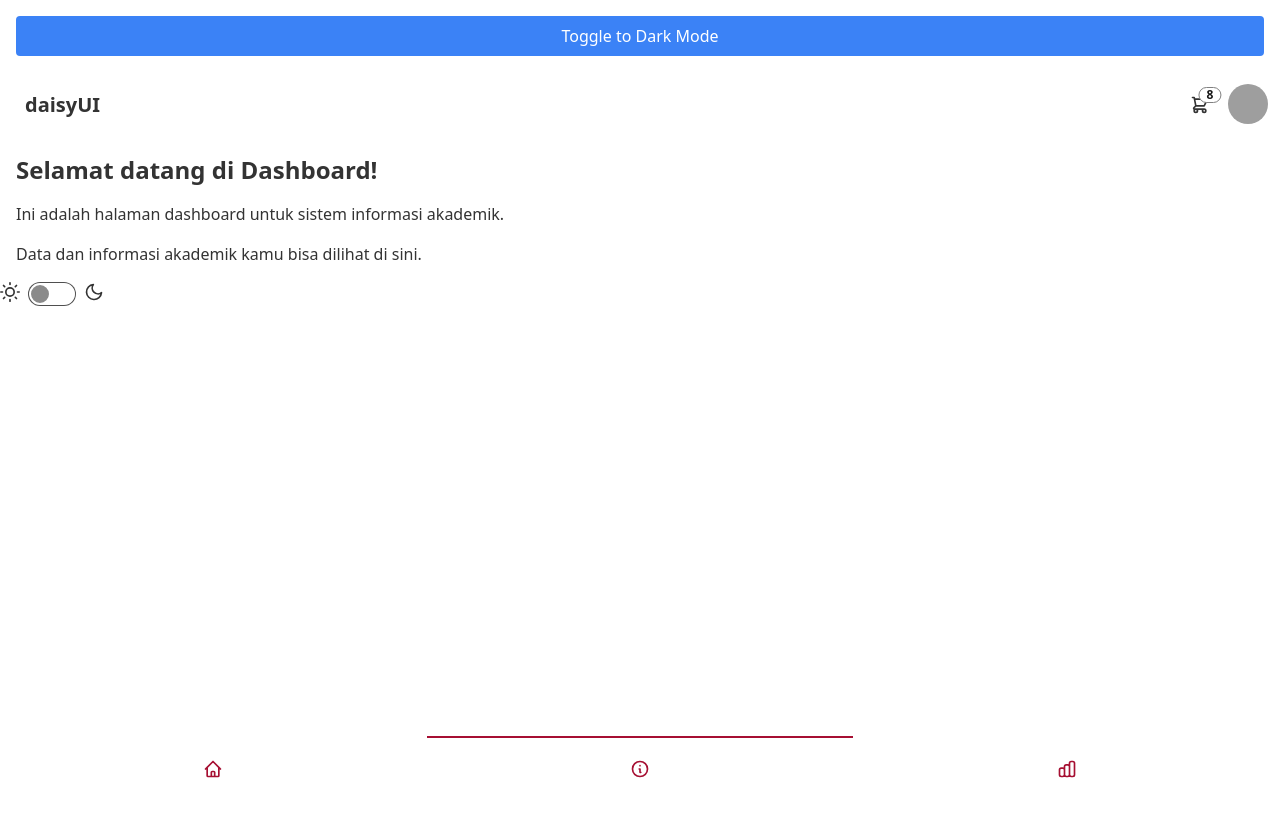
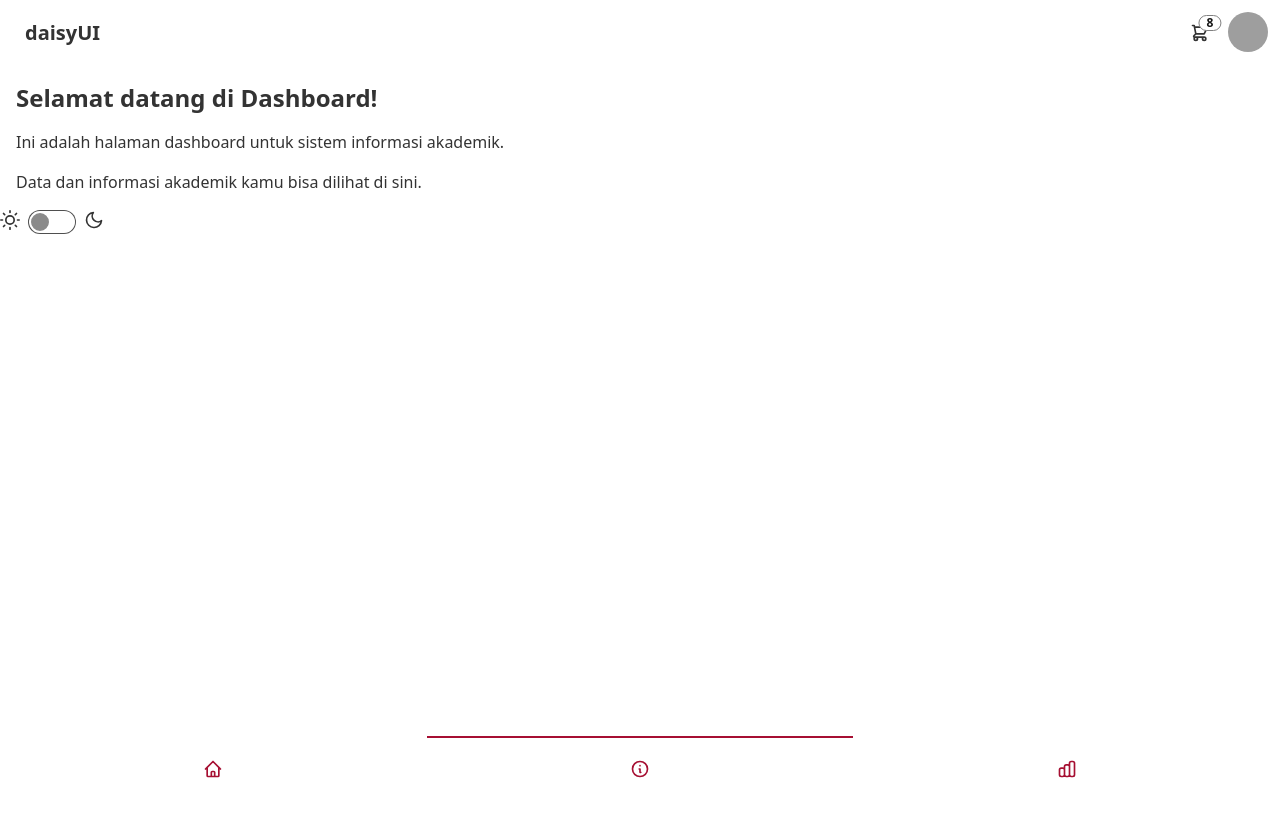
Before and after one commit to RahmatRafiq/vite-x-react-tailwind, a React (Vite) app: page / in a window 1280 px wide. Shown: the top 816 px of the page. Built offline with nearby package versions, Linux system fonts and the light colour scheme; grey boxes are pictures that could not be loaded.

Commit message:
refactor App and Dashboard components to streamline structure and remove dark mode logic

```diff
--- a/src/App.tsx
+++ b/src/App.tsx
@@ -1,43 +1,14 @@
-import React, { useEffect, useState } from 'react';
+import React from 'react';
 import Dashboard from './pages/Dashboard';
+import Header from './components/Header';
+import Footer from './components/Footer';
 
 const App = () => {
-  const [isDarkMode, setIsDarkMode] = useState(false);
-
-  // Menyimpan preferensi tema di localStorage dan memastikan tema diterapkan pada saat pertama kali dimuat
-  useEffect(() => {
-    const savedTheme = localStorage.getItem('theme');
-    if (savedTheme === 'dark') {
-      setIsDarkMode(true);
-      document.documentElement.classList.add('dark'); // Aktifkan dark mode
-    } else {
-      setIsDarkMode(false);
-      document.documentElement.classList.remove('dark'); // Nonaktifkan dark mode
-    }
-  }, []);
-
-  // Fungsi untuk toggle dark mode
-  const toggleTheme = () => {
-    setIsDarkMode((prevState) => {
-      const newState = !prevState;
-      localStorage.setItem('theme', newState ? 'dark' : 'light');
-      if (newState) {
-        document.documentElement.classList.add('dark');
-      } else {
-        document.documentElement.classList.remove('dark');
-      }
-      return newState;
-    });
-  };
-
   return (
     <div className="App flex flex-col min-h-screen">
-      <button
-        onClick={toggleTheme}
-        className="p-2 m-4 bg-blue-500 text-white rounded">
-        Toggle to {isDarkMode ? 'Light' : 'Dark'} Mode
-      </button>
-      <Dashboard />
+           <Header />
+      <Dashboard/>
+      <Footer/>
     </div>
   );
 };
--- a/src/pages/Dashboard.tsx
+++ b/src/pages/Dashboard.tsx
@@ -1,20 +1,14 @@
 import React from 'react';
-import Header from '../components/Header';
-import Footer from '../components/Footer';
 import ThemeController from '../components/ThemeController';
 
 const Dashboard = () => {
   return (
     <div className="min-h-screen bg-light-background dark:bg-dark-background text-light-text dark:text-dark-text">
-      <Header />
-
       <div className="container mx-auto p-4">
         <h2 className="text-2xl font-semibold mb-4">Selamat datang di Dashboard!</h2>
         <p className="mb-4">Ini adalah halaman dashboard untuk sistem informasi akademik.</p>
         <p>Data dan informasi akademik kamu bisa dilihat di sini.</p>
       </div>
-
-      <Footer />
       <ThemeController />
     </div>
   );
```
